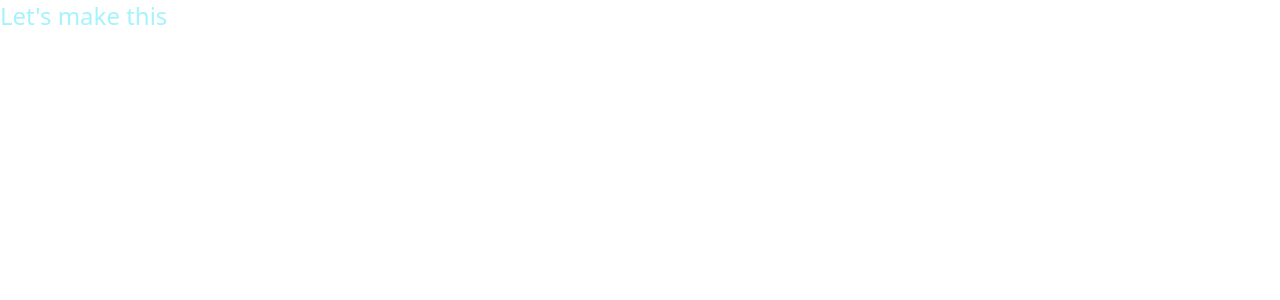
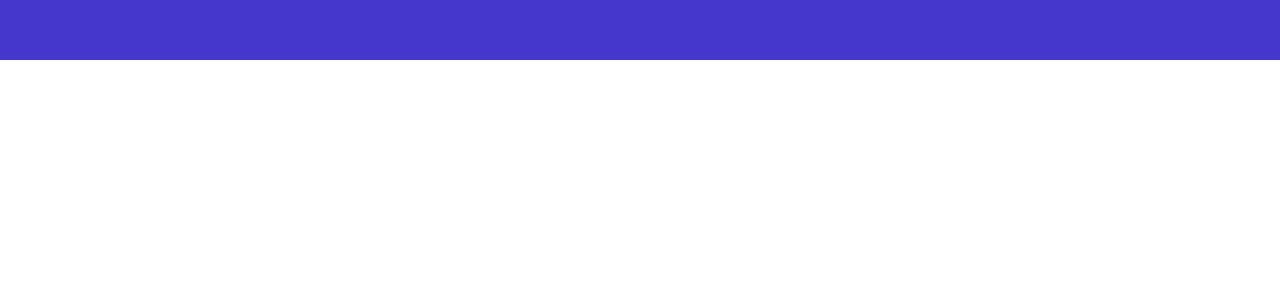
Before and after one commit to uoa-aron527/know-about-me, a React (Create React App) app: page / in a window 1280 px wide. Shown: the top 300 px of the page. Built offline with nearby package versions, Linux system fonts and the light colour scheme.

Commit message:
Initiated Navbar design component

```diff
--- a/package.json
+++ b/package.json
@@ -12,6 +12,7 @@
     "@types/react-dom": "^18.0.0",
     "react": "^18.0.0",
     "react-dom": "^18.0.0",
+    "react-icons": "^4.3.1",
     "react-scripts": "5.0.1",
     "typescript": "^4.6.3",
     "web-vitals": "^2.1.4"
--- a/src/App.tsx
+++ b/src/App.tsx
@@ -1,9 +1,10 @@
 import React from 'react';
+import Navbar from './components/Navbar';
 
 function App() {
   return (
     <div className="App">
-      <h1 className='text-cyan-200 text-2xl'> Let's make this </h1>
+      <Navbar></Navbar>
     </div>
   );
 }
--- /dev/null
+++ b/src/components/Navbar.tsx
@@ -0,0 +1,11 @@
+import React from 'react'
+
+const Navbar = () => {
+  return (
+    <div className='fixed w-full h-[60px] flex justify-between items-center bg-indigo-700 px-4 text-gray-200'>
+        {/* Insert Logo here from the /assets directory */}
+    </div>
+  )
+}
+
+export default Navbar;
```
Also changed, not shown: 1 other file (tests, documents, lock files or other folders).
